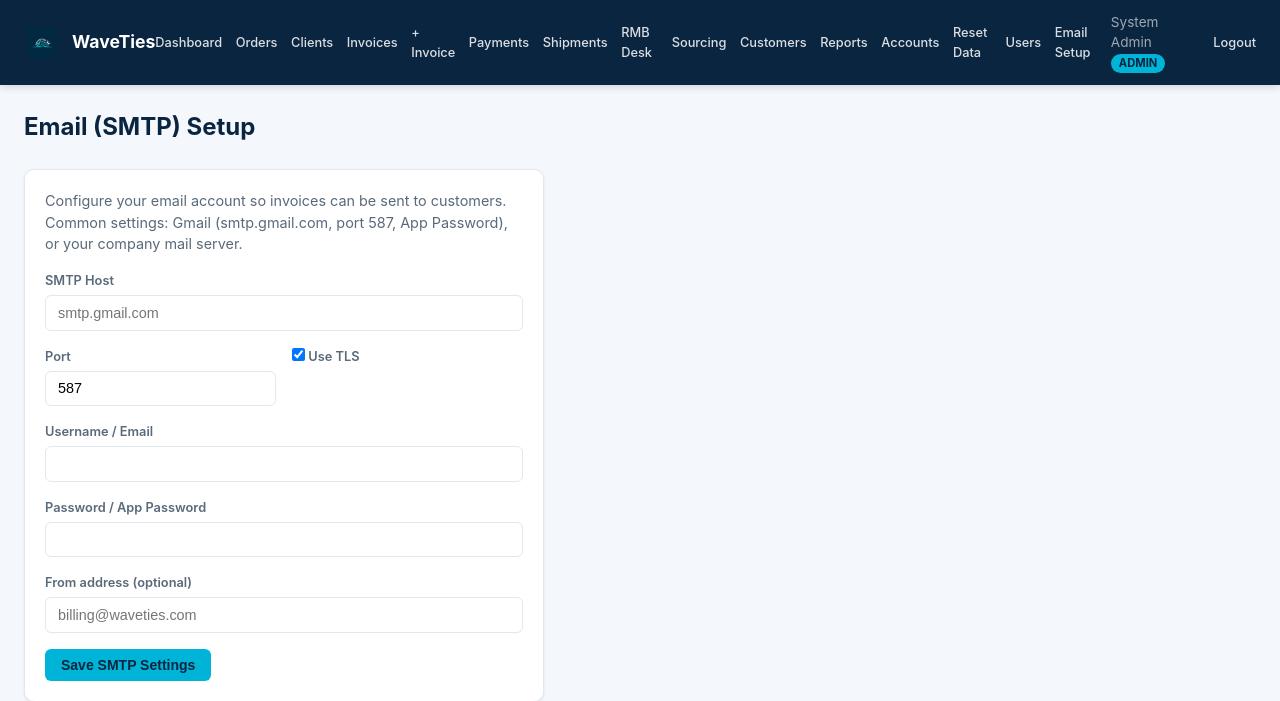
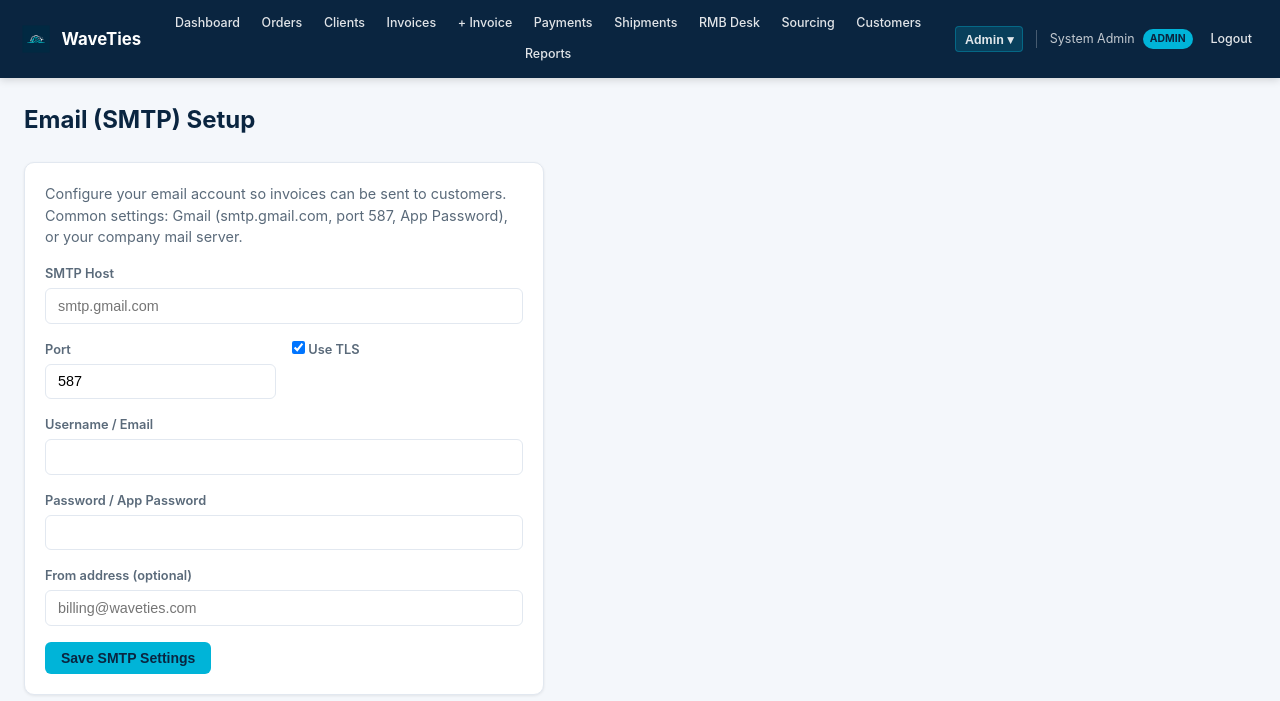
Before and after one commit to KinsmanBillions/waveties-ops, a Flask app: page /admin/smtp in a window 1280 px wide. Shown: the top 701 px of the page. Run offline with Flask 3, Linux system fonts and the light colour scheme; a user stored in the database is signed in.

Commit message:
Add files via upload

```diff
--- a/templates/base.html
+++ b/templates/base.html
@@ -33,38 +33,149 @@
     .navbar {
       background: var(--navy);
       color: white;
-      padding: 0.75rem 1.5rem;
+      padding: 0.6rem 1.25rem;
       display: flex;
       align-items: center;
       justify-content: space-between;
+      gap: 1rem;
       box-shadow: 0 2px 8px rgba(0,0,0,0.15);
+      flex-wrap: wrap;
     }
     .navbar-brand {
       display: flex;
       align-items: center;
-      gap: 0.75rem;
+      gap: 0.6rem;
       font-weight: 700;
-      font-size: 1.1rem;
+      font-size: 1.05rem;
       color: white;
       text-decoration: none;
+      flex-shrink: 0;
+      white-space: nowrap;
     }
-    .navbar-brand img { height: 36px; width: 36px; border-radius: 6px; }
-    .navbar-nav { display: flex; gap: 0.85rem; align-items: center; }
-    .navbar-nav a {
-      color: rgba(255,255,255,0.85);
-      font-size: 0.8rem;
+    .navbar-brand img { height: 32px; width: 32px; border-radius: 6px; }
+    .navbar-center {
+      display: flex;
+      flex-wrap: wrap;
+      align-items: center;
+      gap: 0.15rem 0.35rem;
+      flex: 1;
+      justify-content: center;
+      min-width: 0;
+    }
+    .navbar-center a {
+      color: rgba(255,255,255,0.88);
+      font-size: 0.78rem;
       font-weight: 500;
       text-decoration: none;
+      padding: 0.3rem 0.5rem;
+      border-radius: 4px;
+      white-space: nowrap;
     }
-    .navbar-nav a:hover { color: var(--cyan); text-decoration: none; }
+    .navbar-center a:hover {
+      color: white;
+      background: rgba(0,180,216,0.25);
+      text-decoration: none;
+    }
+    .navbar-right {
+      display: flex;
+      align-items: center;
+      gap: 0.6rem;
+      flex-shrink: 0;
+      white-space: nowrap;
+    }
+    .navbar-right a {
+      color: rgba(255,255,255,0.88);
+      font-size: 0.78rem;
+      font-weight: 500;
+      text-decoration: none;
+      padding: 0.3rem 0.5rem;
+      border-radius: 4px;
+    }
+    .navbar-right a:hover {
+      color: white;
+      background: rgba(0,180,216,0.25);
+      text-decoration: none;
+    }
+    .nav-divider {
+      width: 1px;
+      height: 18px;
+      background: rgba(255,255,255,0.25);
+      margin: 0 0.2rem;
+    }
     .badge-role {
       background: var(--cyan);
       color: var(--navy);
-      font-size: 0.7rem;
+      font-size: 0.65rem;
       font-weight: 700;
-      padding: 0.15rem 0.5rem;
+      padding: 0.12rem 0.45rem;
       border-radius: 999px;
       text-transform: uppercase;
+      margin-left: 0.25rem;
+    }
+    /* Admin dropdown */
+    .nav-dropdown {
+      position: relative;
+      display: inline-block;
+    }
+    .nav-dropdown-toggle {
+      color: rgba(255,255,255,0.88);
+      font-size: 0.78rem;
+      font-weight: 600;
+      background: rgba(0,180,216,0.18);
+      border: 1px solid rgba(0,180,216,0.35);
+      padding: 0.3rem 0.55rem;
+      border-radius: 4px;
+      cursor: pointer;
+      white-space: nowrap;
+    }
+    .nav-dropdown-toggle:hover {
+      background: rgba(0,180,216,0.35);
+      color: white;
+    }
+    .nav-dropdown-menu {
+      display: none;
+      position: absolute;
+      top: 100%;
+      right: 0;
+      margin-top: 0.35rem;
+      background: white;
+      border-radius: 8px;
+      box-shadow: 0 8px 24px rgba(0,0,0,0.18);
+      min-width: 160px;
+      z-index: 100;
+      overflow: hidden;
+      border: 1px solid var(--border);
+    }
+    .nav-dropdown:hover .nav-dropdown-menu,
+    .nav-dropdown:focus-within .nav-dropdown-menu {
+      display: block;
+    }
+    .nav-dropdown-menu a {
+      display: block;
+      padding: 0.55rem 0.9rem;
+      color: var(--navy);
+      font-size: 0.82rem;
+      font-weight: 500;
+      text-decoration: none;
+      border-bottom: 1px solid var(--border);
+    }
+    .nav-dropdown-menu a:last-child { border-bottom: none; }
+    .nav-dropdown-menu a:hover {
+      background: #F0F9FF;
+      color: var(--cyan-dark);
+      text-decoration: none;
+    }
+    .user-chip {
+      color: rgba(255,255,255,0.75);
+      font-size: 0.78rem;
+      display: flex;
+      align-items: center;
+      gap: 0.25rem;
+    }
+    @media (max-width: 900px) {
+      .navbar { padding: 0.5rem 0.75rem; }
+      .navbar-center { justify-content: flex-start; }
+      .navbar-center a { font-size: 0.72rem; padding: 0.25rem 0.4rem; }
     }
 
     /* Layout */
@@ -237,7 +348,8 @@
       <img src="{{ url_for('static', filename='logo.png') }}" alt="WaveTies" onerror="this.style.display='none'">
       WaveTies
     </a>
-    <div class="navbar-nav">
+
+    <div class="navbar-center">
       <a href="{{ url_for('dashboard') }}">Dashboard</a>
       <a href="{{ url_for('ops_orders') }}">Orders</a>
       <a href="{{ url_for('ops_clients') }}">Clients</a>
@@ -249,13 +361,22 @@
       <a href="{{ url_for('ops_sourcing') }}">Sourcing</a>
       <a href="{{ url_for('customers_list') }}">Customers</a>
       <a href="{{ url_for('reports') }}">Reports</a>
+    </div>
+
+    <div class="navbar-right">
       {% if session.get('role') == 'admin' %}
-      <a href="{{ url_for('admin_treasury') }}" title="Receiving accounts (admin only)">Accounts</a>
-      <a href="{{ url_for('admin_reset_data') }}" title="Clear sample data">Reset Data</a>
-      <a href="{{ url_for('admin_users') }}">Users</a>
-      <a href="{{ url_for('admin_smtp') }}">Email Setup</a>
+      <div class="nav-dropdown">
+        <button type="button" class="nav-dropdown-toggle" aria-haspopup="true">Admin ▾</button>
+        <div class="nav-dropdown-menu">
+          <a href="{{ url_for('admin_treasury') }}">Accounts</a>
+          <a href="{{ url_for('admin_users') }}">Users</a>
+          <a href="{{ url_for('admin_smtp') }}">Email Setup</a>
+          <a href="{{ url_for('admin_reset_data') }}">Reset Data</a>
+        </div>
+      </div>
+      <span class="nav-divider"></span>
       {% endif %}
-      <span style="color:rgba(255,255,255,0.6);font-size:0.85rem;">
+      <span class="user-chip">
         {{ session.get('name') }}
         <span class="badge-role">{{ session.get('role') }}</span>
       </span>
```
Also changed, not shown: data/operations.db (added), data/users.db (added).
